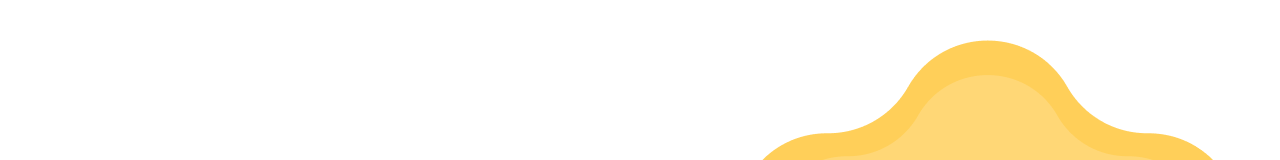
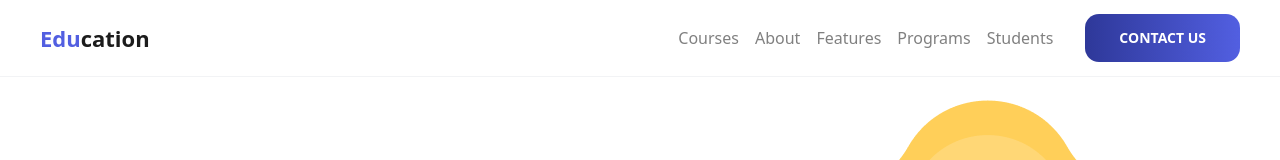
Before and after one commit to gravitad-dev/education-landingpage, a React (Vite) app: page / in a window 1280 px wide. Shown: the top 160 px of the page. Built offline with nearby package versions, Linux system fonts and the light colour scheme.

Commit message:
add header

```diff
--- a/src/App.jsx
+++ b/src/App.jsx
@@ -8,6 +8,7 @@ import Opinion from "@/components/section/Opinion";
 import Footer from "@/components/Footer";
 import Contact from "@/components/section/Contact";
 
+import Header from "@/components/Header";
 import HeroCarousel from "@/components/HeroCarousel";
 import data from "./data.json";
 
@@ -15,10 +16,10 @@ function App() {
   const { slides } = data.section1;
   return (
     <body>
+      <Header />
       <Layout>
         <Hero />
       </Layout>
-
       {/* info hero */}
       <section className="bg-[url(/bgData.png)] bg-no-repeat bg-cover w-full h-[162px] relative">
         <div className="absolute right-[0] top-[-62px] w-[62px] overflow-hidden">
@@ -29,20 +30,16 @@ function App() {
         </div>
         <HeroCarousel slides={slides} />
       </section>
-
       <Layout>
         <Courses />
         <About />
       </Layout>
-
       <Features />
-
       <Layout>
         <Programs />
         <Opinion />
         <Contact />
       </Layout>
-
       <Footer />
     </body>
   );
--- a/src/components/Footer.jsx
+++ b/src/components/Footer.jsx
@@ -2,11 +2,46 @@ import Layout from "@/components/Layout";
 import data from "@/data.json";
 
 function Footer() {
-  const { brand, about, contact } = data.footer;
+  const { brand, about, contact, copy } = data.footer;
+  const { pageName, links, button } = data.header;
+
   return (
-    <footer className="mt-[124px] w-full min-h-[354px] bg-[#111538]">
+    <footer className="mt-[124px] w-full min-h-[354px] bg-[#111538] text-white pt-[54px]">
       <Layout>
-        <div className="grid grid-cols-1 md:grid-cols-3 w-full"></div>
+        <div className="grid grid-cols-1 md:grid-cols-3 w-full gap-[40px] mb-[48px]">
+          <div className="flex flex-col  justify-start items-start">
+            <h3 className="text-[24px] font-bold mb-[32px]">{brand.title}</h3>
+            <p className="font-thin">{brand.text}</p>
+          </div>
+
+          <div className="flex flex-col  justify-start items-start md:ml-12">
+            <h3 className="text-[24px] font-bold mb-[32px]">{about.title}</h3>
+
+            <ul className="">
+              <li className="flex flex-col gap-[12px] ">
+                {links.map((element, index) => (
+                  <a key={index} href={element.url} className="font-thin">
+                    {element.title}
+                  </a>
+                ))}
+              </li>
+            </ul>
+          </div>
+
+          <div className="flex flex-col justify-start items-start">
+            <h3 className="text-[24px] font-bold mb-[32px]">{contact.title}</h3>
+
+            <div className="flex flex-col gap-[12px]">
+              <p className="font-thin">{contact.location}</p>
+              <p className="font-thin">{contact.phone}</p>
+              <p className="font-thin">{contact.email}</p>
+            </div>
+          </div>
+        </div>
+
+        <div className="col-span-1 md:col-span-3 py-[18px] border-t border-white/20">
+          <p className="font-thin text-white/60">{copy}</p>
+        </div>
       </Layout>
     </footer>
   );
--- /dev/null
+++ b/src/components/Header.jsx
@@ -0,0 +1,42 @@
+import { Button } from "@/components/ui/button";
+import data from "@/data.json";
+
+function Header() {
+  const { pageName, links, button } = data.header;
+  return (
+    <header className="fixed flex w-full justify-center items-center  border-b border-gray-200/50 px-4 md:px-8 lg:px-4 xl:px-0 z-[1000] backdrop-blur-lg bg-white/50  ">
+      <div className="flex justify-between items-center w-full max-w-[1200px] py-[14px] ">
+        <div className="text-[22px] font-bold text-[#1C1C1C]">
+          <a href="/">
+            <span className="text-[#525FE1]">{pageName[0]}</span>
+            {pageName[1]}
+          </a>
+        </div>
+
+        <div className="flex justify-end items-center gap-[32px]">
+          <ul className="justify-center hidden md:flex">
+            <li className="flex gap-4  text-[16px] text-[#808080] ">
+              {links.map((element, index) => (
+                <a
+                  key={index}
+                  href={element.url}
+                  className=" hover:text-[#1C1C1C]"
+                >
+                  {element.title}
+                </a>
+              ))}
+            </li>
+          </ul>
+
+          <a href={button.url}>
+            <Button className="bg-gradient-to-r from-[#2E3899] to-[#525FE1] text-white px-[34px] font-semibold">
+              {button.text}
+            </Button>
+          </a>
+        </div>
+      </div>
+    </header>
+  );
+}
+
+export default Header;
--- a/src/components/section/About.jsx
+++ b/src/components/section/About.jsx
@@ -4,7 +4,7 @@ import ReactPlayer from "react-player";
 function About() {
   const { title, text, videoURL } = data.section3;
   return (
-    <section className="mt-[124px] ">
+    <section id="about" className="mt-[124px] ">
       <div className="flex flex-col justify-center items-center gap-[28px] mb-[32px]">
         <h2 className="text-[52px] text-center">
           <span className="text-[#525FE1] font-bold">{title[0]}</span>{" "}
--- a/src/components/section/Contact.jsx
+++ b/src/components/section/Contact.jsx
@@ -4,7 +4,10 @@ import { Button } from "@/components/ui/button";
 function Contact() {
   const { title, text, email, textButton } = data.section7;
   return (
-    <section className="flex flex-col items-center justify-center mt-[168px] min-h-[40vh]">
+    <section
+      id="contact"
+      className="flex flex-col items-center justify-center mt-[168px] min-h-[40vh]"
+    >
       <div className="flex flex-col justify-center items-center gap-[28px] mb-[32px]">
         <h2 className="text-[52px] text-center">
           <span className="text-[#525FE1] font-bold">{title[0]}</span>{" "}
--- a/src/components/section/Courses.jsx
+++ b/src/components/section/Courses.jsx
@@ -15,7 +15,7 @@ const Card = ({ content }) => {
 function Courses() {
   const { title, text, cards } = data.section2;
   return (
-    <section className="mt-[124px]">
+    <section id="courses" className="mt-[124px]">
       <div className="flex flex-col justify-center items-center gap-[28px] mb-[32px]">
         <h2 className="text-[52px] text-center">
           <span className="text-[#525FE1] font-bold">{title[0]}</span>{" "}
--- a/src/components/section/Features.jsx
+++ b/src/components/section/Features.jsx
@@ -14,7 +14,10 @@ const Card = ({ content }) => {
 function Features() {
   const { title, text, cards } = data.section4;
   return (
-    <section className="relative flex justify-center mt-[74px] bg-[#FFCF59] py-[65px]">
+    <section
+      id="features"
+      className="relative flex justify-center mt-[74px] bg-[#FFCF59] py-[65px]"
+    >
       <img
         src="/ellipse.png"
         className="absolute  top-[28%] left-[-240px] md:top-[22%] lg:top-[-345px] lg:left-0 "
--- a/src/components/section/Hero.jsx
+++ b/src/components/section/Hero.jsx
@@ -5,7 +5,7 @@ function Hero() {
   const { title, text, textButton, images } = data.section1;
 
   return (
-    <section className="w-full  md:min-h-[768px]">
+    <section className="w-full  md:min-h-[768px] pt-[60px]">
       <div className="grid grid-cols-1  md:grid-cols-2">
         <div className="flex flex-col items-start justify-center gap-[36px] min-h-[70vh] md:min-h-[768px] w-full md:w-[90%]">
           <h2 className="text-[52px]">
--- a/src/components/section/Opinion.jsx
+++ b/src/components/section/Opinion.jsx
@@ -29,7 +29,7 @@ const Card = ({ content }) => {
 function Opinion() {
   const { title, text, cards } = data.section6;
   return (
-    <section className="my-[124px]">
+    <section id="opinion" className="my-[124px]">
       <div className="flex flex-col justify-center items-center gap-[28px] mb-[64px]">
         <h2 className="text-[52px] text-center">
           <span className="text-[#525FE1] font-bold">{title[0]}</span>{" "}
--- a/src/components/section/Programs.jsx
+++ b/src/components/section/Programs.jsx
@@ -27,7 +27,7 @@ const Card = ({ content }) => {
 function Programs() {
   const { title, text, cards } = data.section5;
   return (
-    <section className="mt-[124px] ">
+    <section id="programs" className="mt-[124px] ">
       <div className="flex flex-col justify-center items-center gap-[28px] mb-[32px]">
         <h2 className="text-[52px] text-center">
           <span className="text-[#525FE1] font-bold">{title[0]}</span>{" "}
--- a/src/data.json
+++ b/src/data.json
@@ -1,4 +1,18 @@
 {
+  "header": {
+    "pageName": ["Edu", "cation"],
+    "links": [
+      { "title": "Courses", "url": "#courses" },
+      { "title": "About", "url": "#about" },
+      { "title": "Features", "url": "#features" },
+      { "title": "Programs", "url": "#programs" },
+      { "title": "Students", "url": "#opinion" }
+    ],
+    "button": {
+      "text": "CONTACT US",
+      "url": "#contact"
+    }
+  },
   "section1": {
     "title": ["Online", "Learning you can access", "any where easily!"],
     "text": "Lorem Ipsum is simply dummy text of the printing and typesetting industry. Lorem Ipsum has been the industry's standard dummy text ever since the 1500s.....",
--- a/src/index.css
+++ b/src/index.css
@@ -88,3 +88,7 @@
   top: 0;
   left: 0;
 }
+
+html {
+  scroll-behavior: smooth;
+}
```
